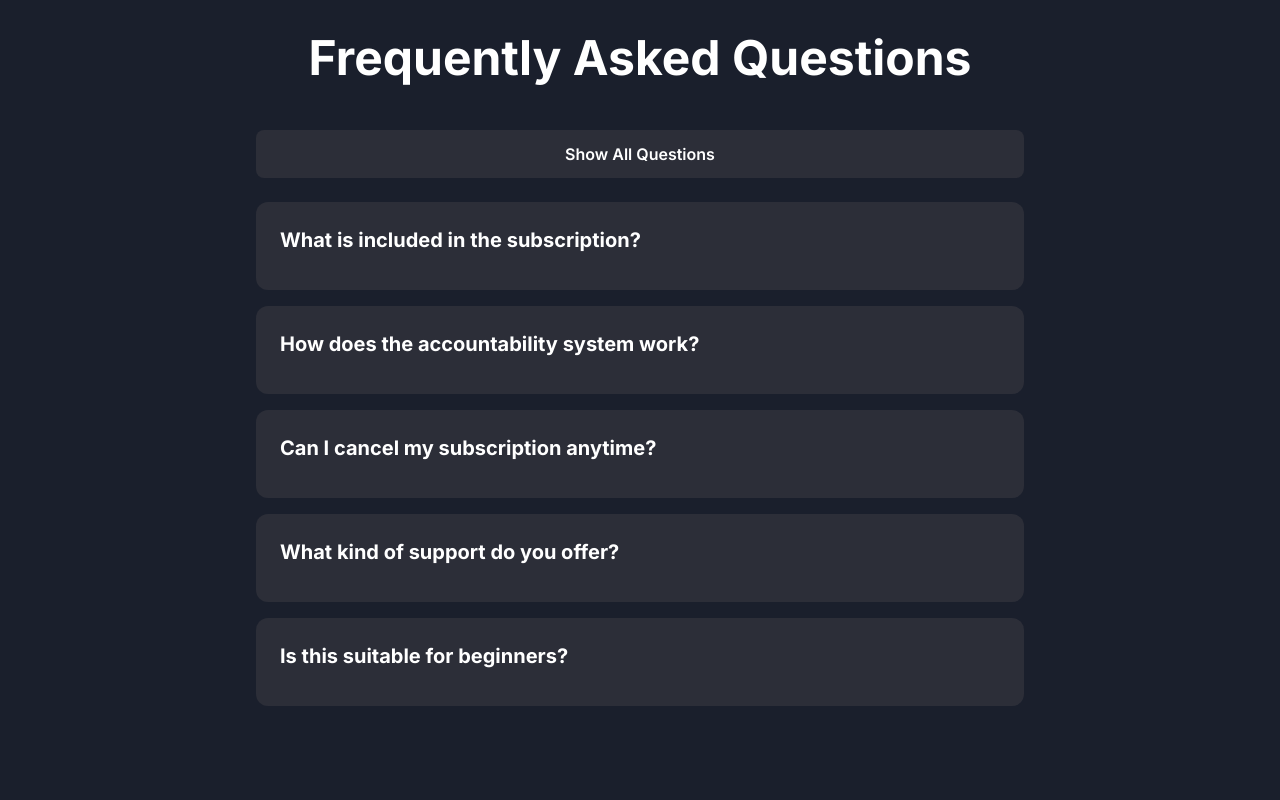
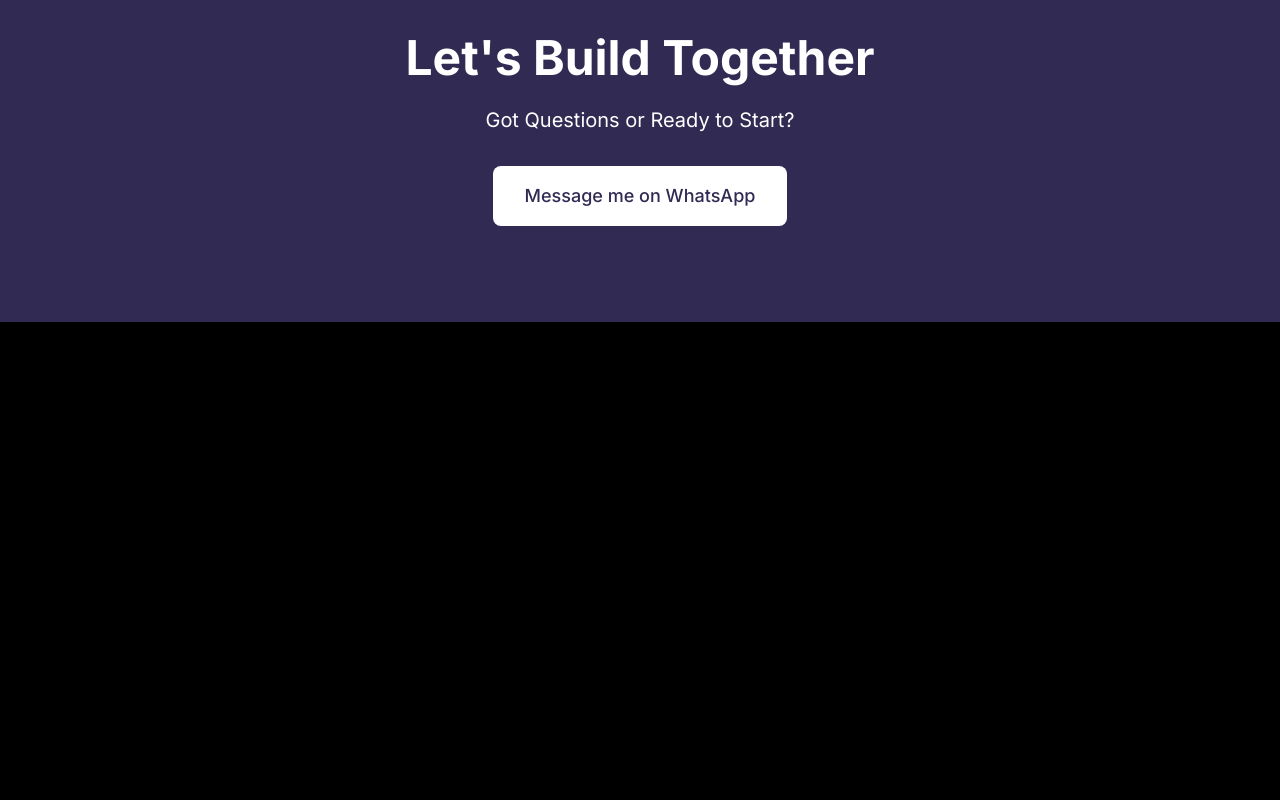
Before and after one commit to JohannesBorge/saasroyal, a Next.js app: page / in a window 1280 px wide. Shown: the part 5220-6020 px from the top of the page. After the commit the page ends 5542 px from the top, so only its background shows below. Built offline with nearby package versions, Linux system fonts and the light colour scheme.

Commit message:
Update pricing section: Remove 'No hidden fees' text and simplify design

```diff
--- a/src/app/page.tsx
+++ b/src/app/page.tsx
@@ -230,109 +230,6 @@
         </div>
       </section>
 
-      {/* FAQ Section */}
-      <section className="section-padding">
-        <div className="container-padding">
-          <h2 className="heading-2 text-center mb-12 animate-fade-in">
-            Frequently Asked Questions
-          </h2>
-          <div className="max-w-3xl mx-auto">
-            <button
-              onClick={() => {
-                const answers = document.querySelectorAll('.faq-answer');
-                answers.forEach(answer => {
-                  answer.classList.toggle('hidden');
-                });
-              }}
-              className="w-full bg-[#2c2e38] text-white font-semibold py-3 px-6 rounded-lg hover:bg-[#312b54] transition-all duration-300 mb-6 animate-scale-in"
-            >
-              Show All Questions
-            </button>
-            <div className="space-y-4">
-              {/* Question 1 */}
-              <div className="bg-[#2c2e38] rounded-xl p-6 animate-scale-in hover:shadow-[0_0_15px_rgba(255,105,180,0.5)] transition-shadow duration-300">
-                <button
-                  onClick={(e) => {
-                    const answer = e.currentTarget.nextElementSibling;
-                    answer?.classList.toggle('hidden');
-                  }}
-                  className="w-full text-left"
-                >
-                  <h3 className="text-xl font-bold text-white mb-3">What is included in the subscription?</h3>
-                </button>
-                <div className="faq-answer hidden">
-                  <p className="text-gray-400">Our subscription includes full access to our high-performance accountability system, personalized coaching, and exclusive community access. You'll get all the tools and support needed to build and grow your SaaS business.</p>
-                </div>
-              </div>
-
-              {/* Question 2 */}
-              <div className="bg-[#2c2e38] rounded-xl p-6 animate-scale-in hover:shadow-[0_0_15px_rgba(255,105,180,0.5)] transition-shadow duration-300">
-                <button
-                  onClick={(e) => {
-                    const answer = e.currentTarget.nextElementSibling;
-                    answer?.classList.toggle('hidden');
-                  }}
-                  className="w-full text-left"
-                >
-                  <h3 className="text-xl font-bold text-white mb-3">How does the accountability system work?</h3>
-                </button>
-                <div className="faq-answer hidden">
-                  <p className="text-gray-400">Our system combines daily check-ins, progress tracking, and personalized feedback to keep you on track. You'll set goals, track your progress, and receive support from our community and coaches.</p>
-                </div>
-              </div>
-
-              {/* Question 3 */}
-              <div className="bg-[#2c2e38] rounded-xl p-6 animate-scale-in hover:shadow-[0_0_15px_rgba(255,105,180,0.5)] transition-shadow duration-300">
-                <button
-                  onClick={(e) => {
-                    const answer = e.currentTarget.nextElementSibling;
-                    answer?.classList.toggle('hidden');
-                  }}
-                  className="w-full text-left"
-                >
-                  <h3 className="text-xl font-bold text-white mb-3">Can I cancel my subscription anytime?</h3>
-                </button>
-                <div className="faq-answer hidden">
-                  <p className="text-gray-400">Yes, you can cancel your subscription at any time. There are no long-term commitments or hidden fees.</p>
-                </div>
-              </div>
-
-              {/* Question 4 */}
-              <div className="bg-[#2c2e38] rounded-xl p-6 animate-scale-in hover:shadow-[0_0_15px_rgba(255,105,180,0.5)] transition-shadow duration-300">
-                <button
-                  onClick={(e) => {
-                    const answer = e.currentTarget.nextElementSibling;
-                    answer?.classList.toggle('hidden');
-                  }}
-                  className="w-full text-left"
-                >
-                  <h3 className="text-xl font-bold text-white mb-3">What kind of support do you offer?</h3>
-                </button>
-                <div className="faq-answer hidden">
-                  <p className="text-gray-400">We provide comprehensive support including email support, community forums, and regular check-ins with our coaches. Our team is dedicated to helping you succeed in your SaaS journey.</p>
-                </div>
-              </div>
-
-              {/* Question 5 */}
-              <div className="bg-[#2c2e38] rounded-xl p-6 animate-scale-in hover:shadow-[0_0_15px_rgba(255,105,180,0.5)] transition-shadow duration-300">
-                <button
-                  onClick={(e) => {
-                    const answer = e.currentTarget.nextElementSibling;
-                    answer?.classList.toggle('hidden');
-                  }}
-                  className="w-full text-left"
-                >
-                  <h3 className="text-xl font-bold text-white mb-3">Is this suitable for beginners?</h3>
-                </button>
-                <div className="faq-answer hidden">
-                  <p className="text-gray-400">Absolutely! Our system is designed to help both beginners and experienced developers. We provide step-by-step guidance and adapt our support to your current skill level and experience.</p>
-                </div>
-              </div>
-            </div>
-          </div>
-        </div>
-      </section>
-
       {/* Footer CTA Section */}
       <section className="section-padding bg-[#312b54]">
         <div className="container-padding">
```
